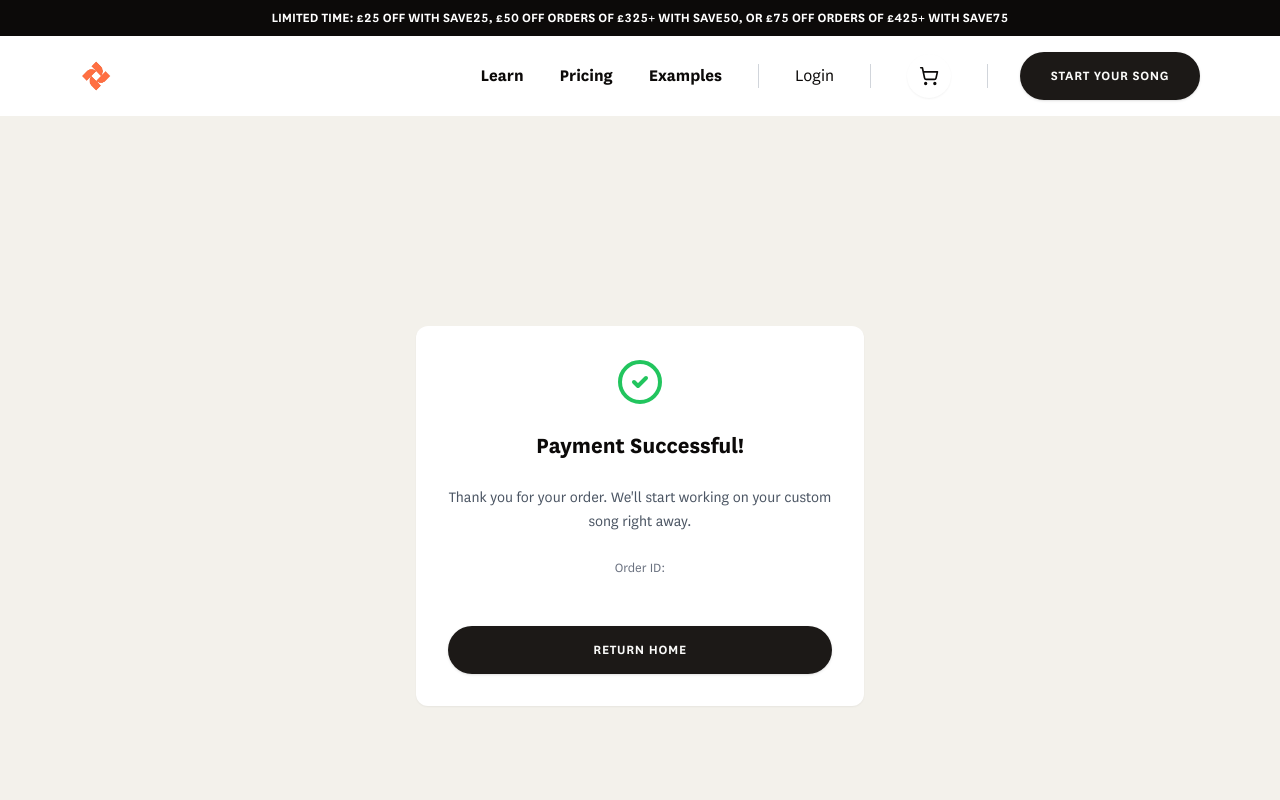
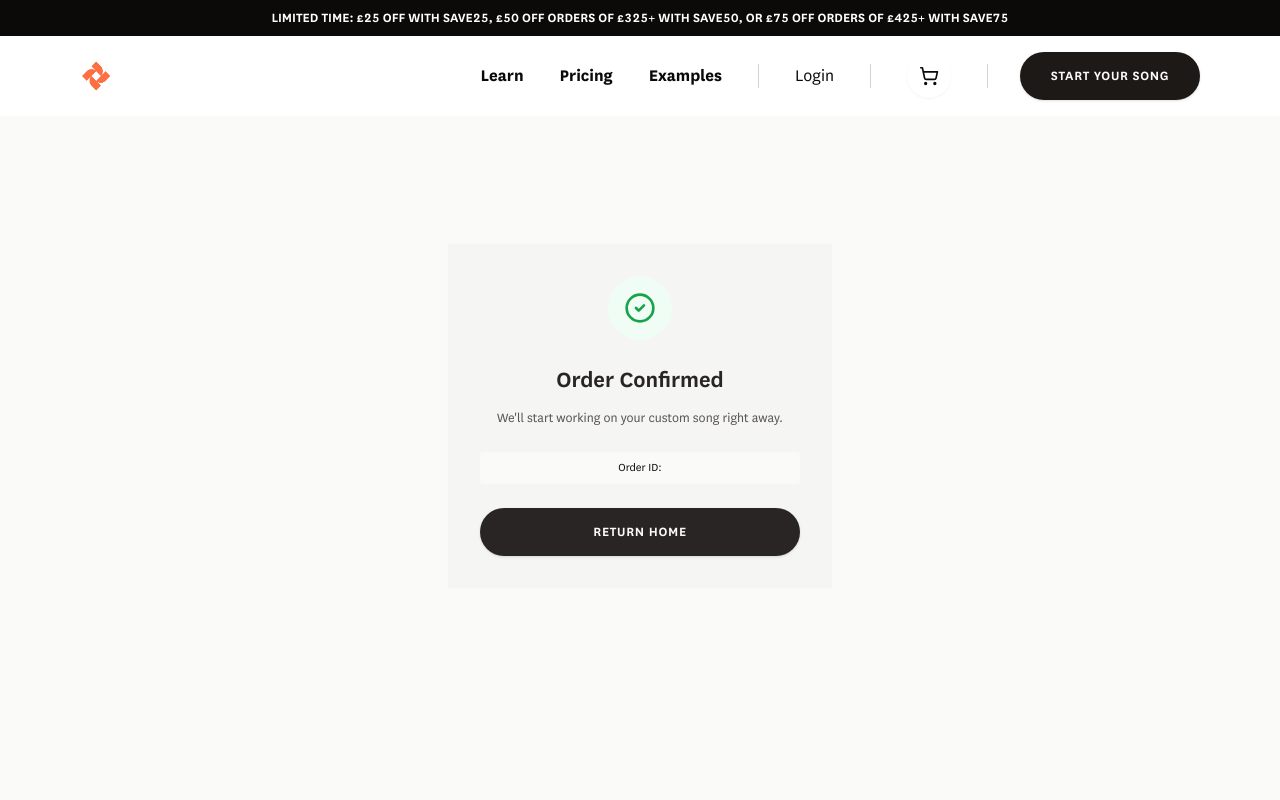
Before and after one commit to 3hx/songify, a Next.js app: page /success in a window 1280 px wide. Shown: the top 800 px of the page. Built offline with nearby package versions, Linux system fonts and the light colour scheme; no server answers.

Commit message:
Updates success page UI and removes unused dependency
Refines the success page layout for better user experience
Removes the 'iso4217' package from dependencies
Simplifies body class in layout component

```diff
--- a/package.json
+++ b/package.json
@@ -37,7 +37,6 @@
     "embla-carousel-react": "^8.5.1",
     "framer-motion": "^11.14.4",
     "html-react-parser": "^5.2.0",
-    "iso4217": "^0.2.0",
     "lucide-react": "^0.468.0",
     "next": "15.0.4",
     "react": "^19.0.0",
--- a/src/app/(default)/success/page.tsx
+++ b/src/app/(default)/success/page.tsx
@@ -12,28 +12,35 @@ function SuccessContent() {
   const sessionId = searchParams.get("session_id");
 
   useEffect(() => {
-    // Reset the song form after successful payment
     resetSong();
   }, [resetSong]);
 
   return (
-    <div className="min-h-screen flex items-center justify-center bg-[#f3f1eb]">
-      <div className="max-w-md w-full mx-auto p-8 bg-white rounded-xl shadow-sm">
-        <div className="text-center space-y-6">
-          <CheckCircle2 className="mx-auto h-12 w-12 text-green-500" />
-          <h1 className="text-2xl font-bold">Payment Successful!</h1>
-          <p className="text-gray-600">
-            Thank you for your order. We&apos;ll start working on your custom
-            song right away.
-          </p>
-          <div className="text-sm text-gray-500">
-            Order ID: {sessionId?.slice(0, 8)}
+    <div className="h-screen flex items-start py-12 md:py-32 justify-center bg-stone-50">
+      <div className="w-full max-w-sm bg-stone-100 p-8 border-stone-300">
+        <div className="space-y-6">
+          <div className="bg-green-50 w-16 h-16 mx-auto rounded-full flex items-center justify-center">
+            <CheckCircle2 className="h-8 w-8 text-green-600" />
           </div>
-          <div className="pt-6">
-            <Link href="/">
-              <Button className="w-full">Return Home</Button>
-            </Link>
+
+          <div className="space-y-3">
+            <h1 className="text-2xl font-semibold text-center text-stone-800">
+              Order Confirmed
+            </h1>
+            <p className="text-sm text-center text-stone-600">
+              We&apos;ll start working on your custom song right away.
+            </p>
           </div>
+
+          <div className="text-xs text-center bg-stone-50 py-2 rounded">
+            Order ID: {sessionId?.slice(-8)}
+          </div>
+
+          <Link href="/" className="block">
+            <Button className="w-full bg-stone-800 hover:bg-stone-700">
+              Return Home
+            </Button>
+          </Link>
         </div>
       </div>
     </div>
--- a/src/app/layout.tsx
+++ b/src/app/layout.tsx
@@ -46,9 +46,7 @@ export default async function RootLayout({
 
   return (
     <html lang="en">
-      <body
-        className={`${national.variable} antialiased h-screen overflow-x-hidden`}
-      >
+      <body className={`${national.variable} antialiased overflow-x-hidden`}>
         <CurrencyInitializer currency={currency} />
         <main className="w-full h-full">{children}</main>
       </body>
```
Also changed, not shown: 1 other file (tests, documents, lock files or other folders).
